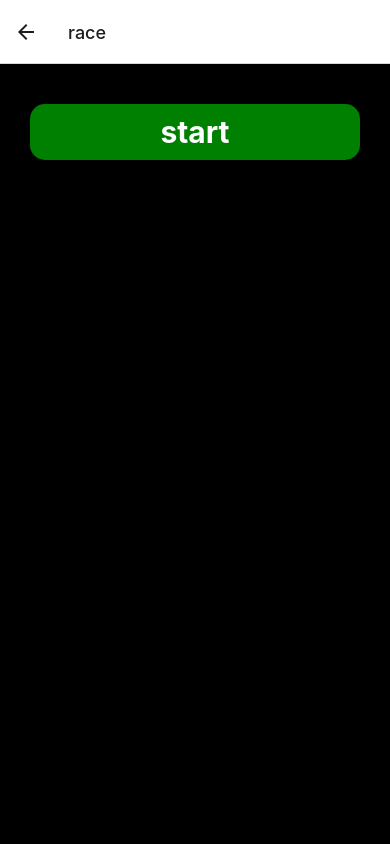
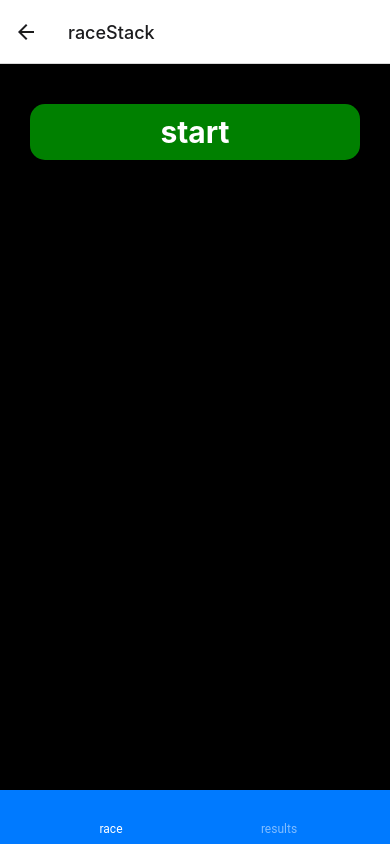
Before and after one commit to johnl6234/sports-timing, a React Native app: screen /addCompetitor in a window 390 px wide. Both pictures are taken after a click on the button "FINISH". Built offline with nearby package versions, Linux system fonts and the light colour scheme.

Commit message:
change navigation

```diff
--- a/App.js
+++ b/App.js
@@ -2,6 +2,7 @@ import * as React from 'react';
 import { View, Text } from 'react-native';
 import { NavigationContainer } from '@react-navigation/native';
 import { createNativeStackNavigator } from '@react-navigation/native-stack';
+import { createMaterialBottomTabNavigator } from '@react-navigation/material-bottom-tabs';
 
 import RaceScreen from './components/RaceScreen';
 import ResultsScreen from './components/ResultsScreen';
@@ -10,7 +11,16 @@ import AddCompetitorScreen from './components/AddCompetitorScreen';
 import SetUpRaceScreen from './components/SetUpRace';
 
 const Stack = createNativeStackNavigator();
+const Tab = createMaterialBottomTabNavigator();
 
+function RaceStack() {
+	return (
+		<Tab.Navigator>
+			<Tab.Screen name="race" component={RaceScreen} />
+			<Tab.Screen name="results" component={ResultsScreen} />
+		</Tab.Navigator>
+	);
+}
 function App() {
 	return (
 		<NavigationContainer>
@@ -20,8 +30,8 @@ function App() {
 					name="addCompetitor"
 					component={AddCompetitorScreen}
 				/>
-				<Stack.Screen name="race" component={RaceScreen} />
-				<Stack.Screen name="results" component={ResultsScreen} />
+				<Stack.Screen name="raceStack" component={RaceStack} />
+				{/* <Stack.Screen name="results" component={ResultsScreen} /> */}
 				<Stack.Screen name="details" component={DetailsScreen} />
 			</Stack.Navigator>
 		</NavigationContainer>
--- a/components/AddCompetitorScreen.js
+++ b/components/AddCompetitorScreen.js
@@ -56,7 +56,7 @@ export default function AddCompetitorScreen({ navigation }) {
 			/>
 			<Button
 				title="finish"
-				onPress={() => navigation.navigate('race')}
+				onPress={() => navigation.navigate('raceStack')}
 			/>
 		</SafeAreaView>
 	);
--- a/package.json
+++ b/package.json
@@ -11,6 +11,7 @@
     },
     "dependencies": {
         "@react-native-picker/picker": "^2.4.2",
+        "@react-navigation/material-bottom-tabs": "^6.2.1",
         "@react-navigation/native": "^6.0.10",
         "@react-navigation/native-stack": "^6.6.2",
         "expo": "~45.0.0",
@@ -18,6 +19,7 @@
         "react": "17.0.2",
         "react-dom": "17.0.2",
         "react-native": "0.68.2",
+        "react-native-paper": "^4.12.1",
         "react-native-safe-area-context": "4.2.4",
         "react-native-screens": "~3.11.1",
         "react-native-vector-icons": "^9.1.0",
```
Also changed, not shown: 1 other file (tests, documents, lock files or other folders).
